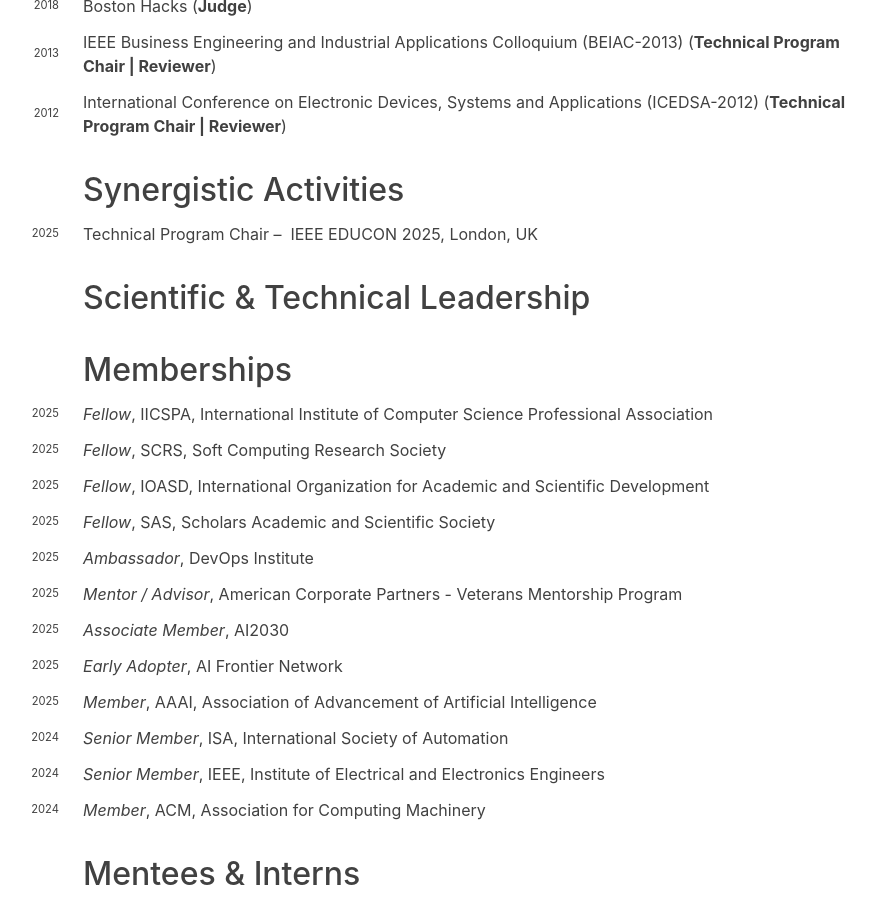
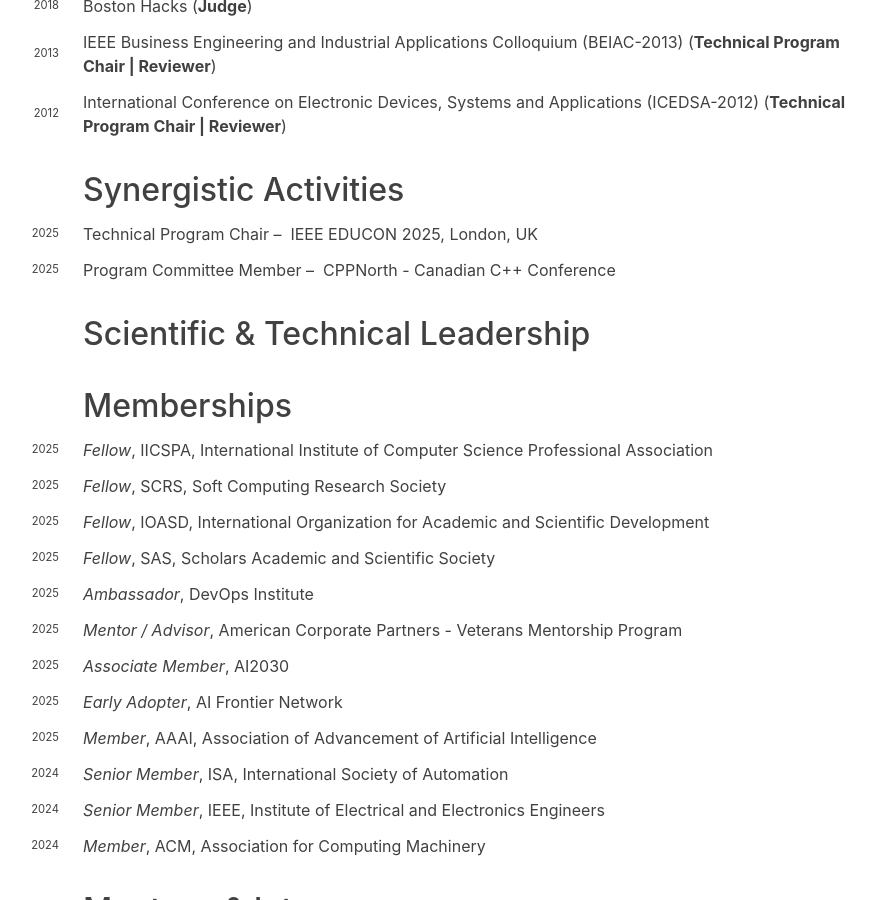
Before and after one commit to hariharanragothaman/hariharanragothaman.github.io, a Jekyll site: the page built from cv.md, in a window 1280 px wide and 900 px high, scrolled down 7045 px. Shown: the whole window, without its empty margins (249-1125 px from the left). Built offline with Jekyll 4.4.1, drawn with Linux system fonts in a browser that asks for light colours; nearby versions of some CDN libraries; some web fonts are replaced.

Commit message:
Polishes and Updates

```diff
--- a/_data/pc.yaml
+++ b/_data/pc.yaml
@@ -4,3 +4,10 @@
   years:
     - year: 2025
       url: https://2025.ieee-educon.org/
+
+- venue: CPPNorth - Canadian C++ Conference
+  venue-shorthand:
+  position: Program Committee Member
+  years:
+    - year: 2025
+      url: https://cppnorth.ca/
```
